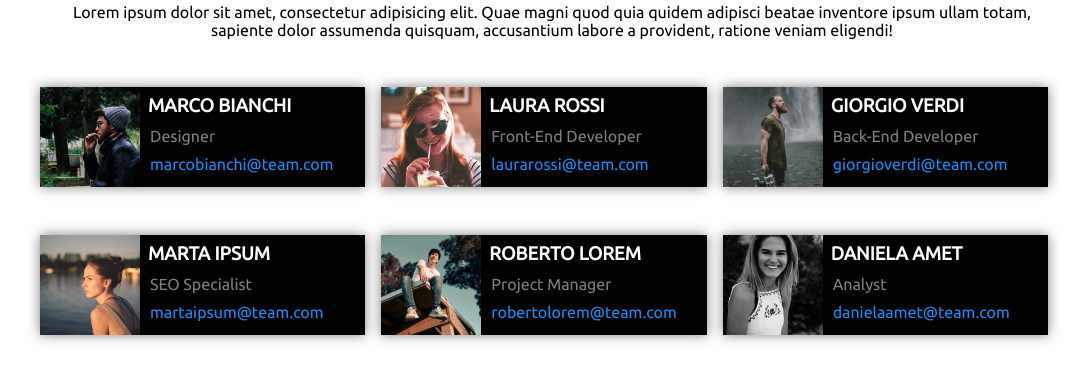
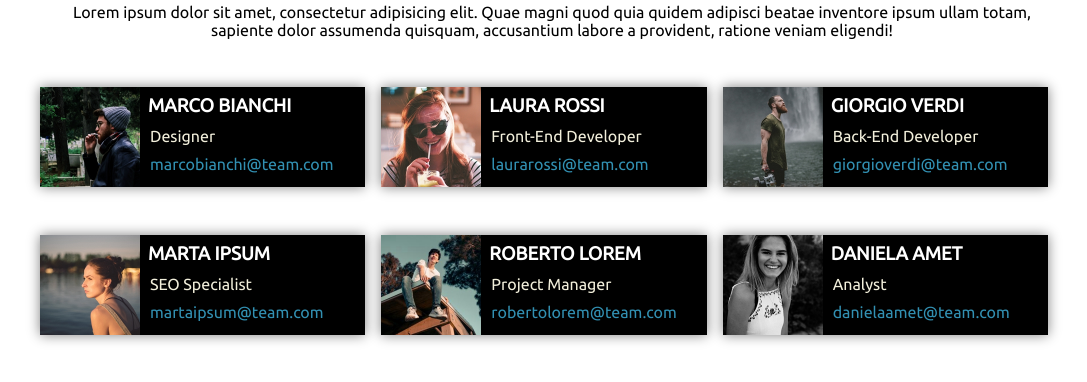
Before and after one commit to samuelebruni/html-css-float-cards, a plain HTML site: page index.html in a window 1280 px wide. Shown: the part 90-472 px from the top of the page, without its empty margins (88-1175 px from the left). Drawn offline with Linux system fonts and the light colour scheme.

Commit message:
fix color text

```diff
--- a/assets/css/style.css
+++ b/assets/css/style.css
@@ -24,7 +24,6 @@ h1{
 }
 
 .header_description{
-    margin-bottom: 1.5rem;
     color: black;
 }
 
@@ -39,12 +38,12 @@ h3{
 }
 
 p{
-    color: grey;
+    color: #f2efdb;
     margin: 10px;
 }
 
 .email_text{
-    color: rgb(19, 144, 247);
+    color: #3290b2;
 }
 
 img{
```
